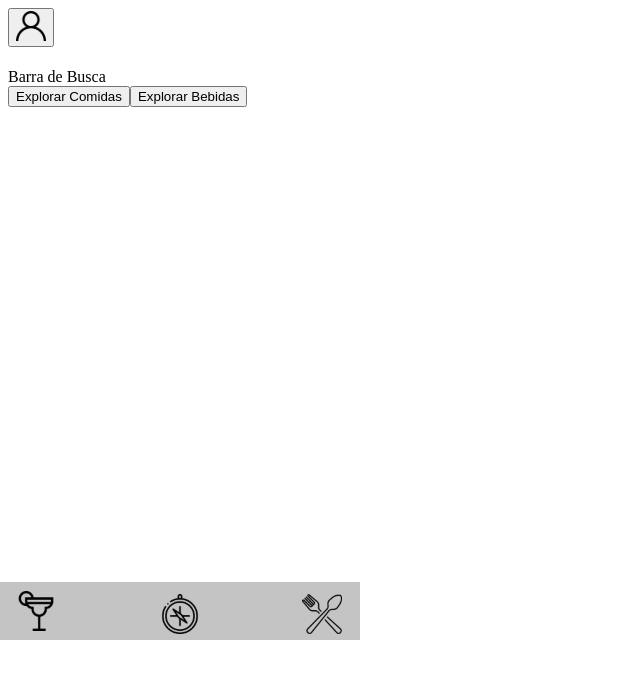
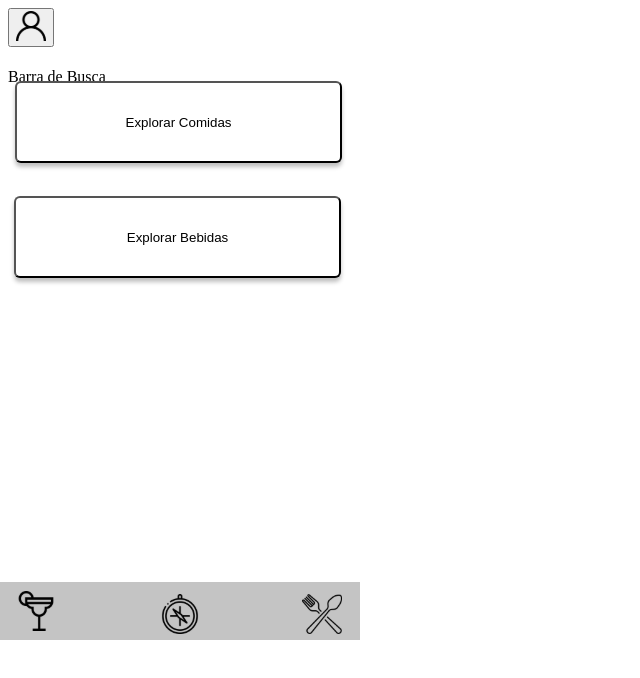
Before and after one commit to tryber/sd-04-recipes-app-13, a React (Create React App) app: page /explorar in a window 1280 px wide. Shown: the top 678 px of the page, without its empty margins (0-640 px from the left). Built offline with nearby package versions, Linux system fonts and the light colour scheme; no server answers.

Commit message:
tela explorar CSS

```diff
--- a/src/Pages/ExploreScreen.js
+++ b/src/Pages/ExploreScreen.js
@@ -2,6 +2,7 @@ import React from 'react';
 import { Link } from 'react-router-dom';
 import Footer from '../components/Footer';
 import Header from '../components/Header/Header';
+import '../styles/ExploreScreen.css';
 
 function ExploreScreen() {
   return (
--- /dev/null
+++ b/src/styles/ExploreScreen.css
@@ -0,0 +1,23 @@
+.btn-explore-food {
+  position: absolute;
+  width: 327px;
+  height: 82px;
+  left: 15px;
+  top: 81px;
+
+  background: #ffffff;
+  box-shadow: 0px 4px 4px rgba(0, 0, 0, 0.25);
+  border-radius: 6px;
+}
+
+.btn-explore-drinks {
+  position: absolute;
+  width: 327px;
+  height: 82px;
+  left: 14px;
+  top: 196px;
+
+  background: #ffffff;
+  box-shadow: 0px 4px 4px rgba(0, 0, 0, 0.25);
+  border-radius: 6px;
+}
```
